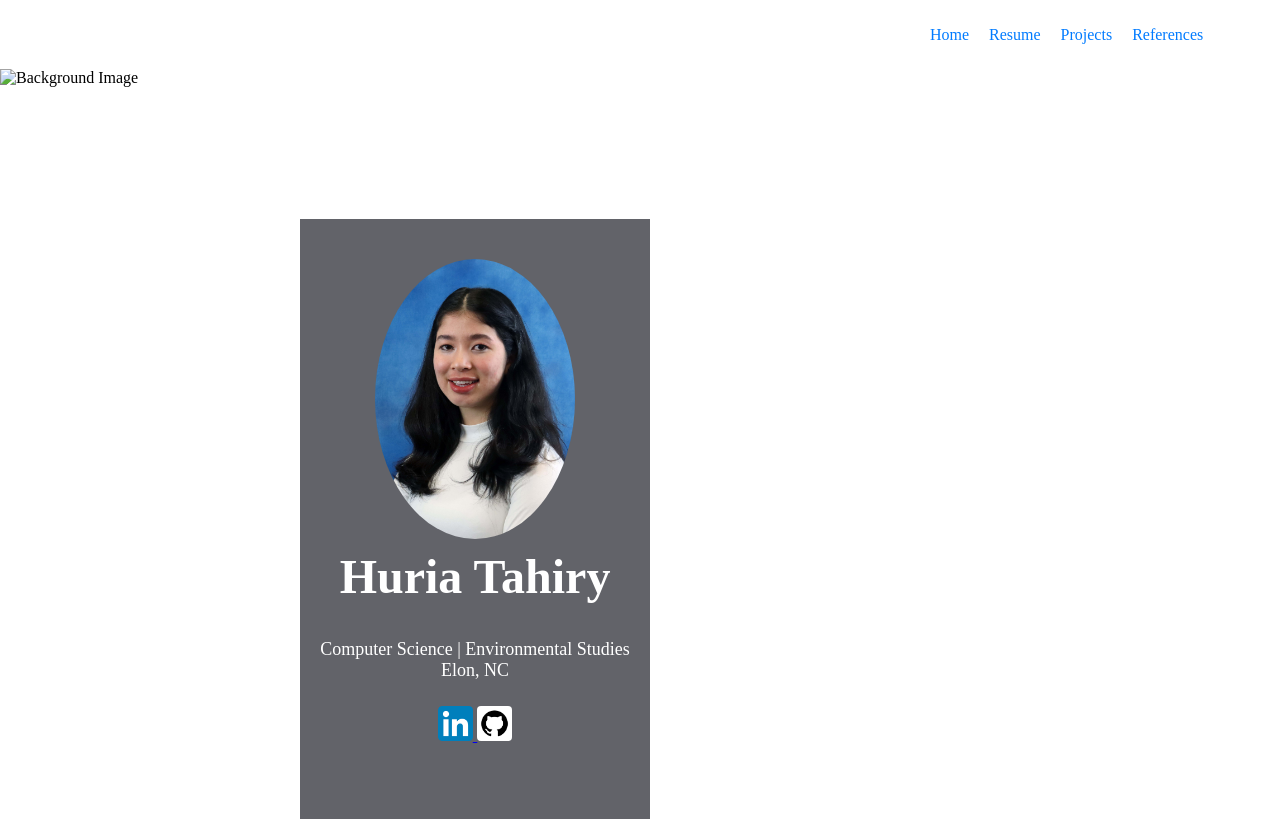
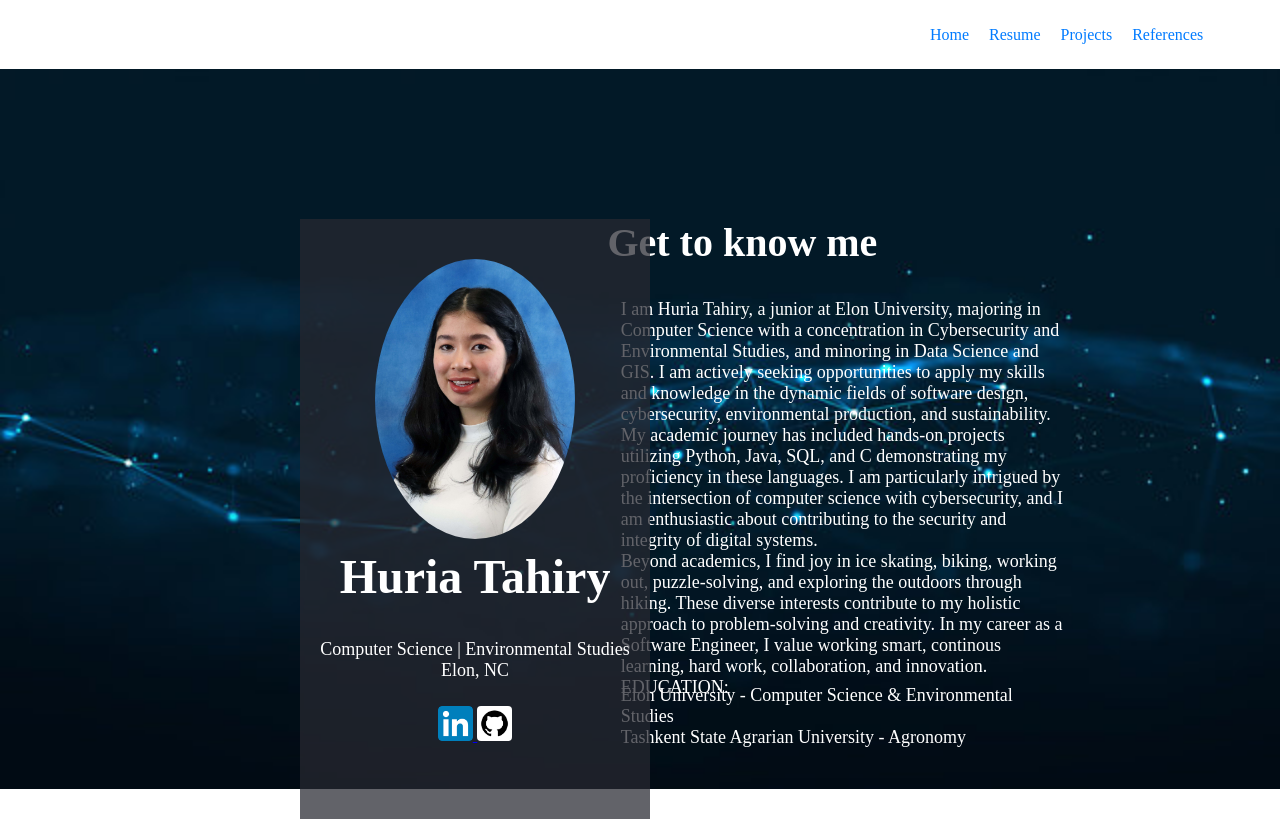
Before and after one commit to HuriaTahiry/HuriaTahiry4, a plain HTML site: page website.html in a window 1280 px wide. Shown: the top 819 px of the page. Drawn offline with Linux system fonts and the light colour scheme; files whose address does not match are found by name.

Commit message:
index.html

```diff
--- a/website.html
+++ b/website.html
@@ -21,7 +21,7 @@
         </nav>
 
         <div class="text-box">
-            <img src="../website/bg2.jpg" class="background-image" width="1400" height="800" alt="Background Image">
+            <img src="../bg2.jpg" class="background-image" width="1400" height="800" alt="Background Image">
 
             <img src="../website/htahiry (1).jpg" class="overlay-image" alt="Overlay Image">
 
```
